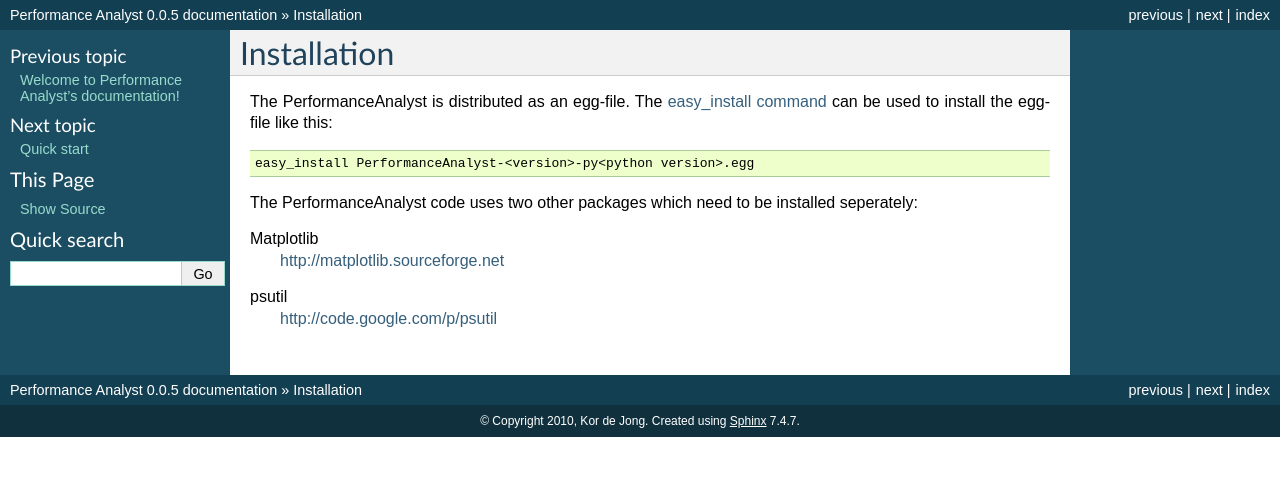
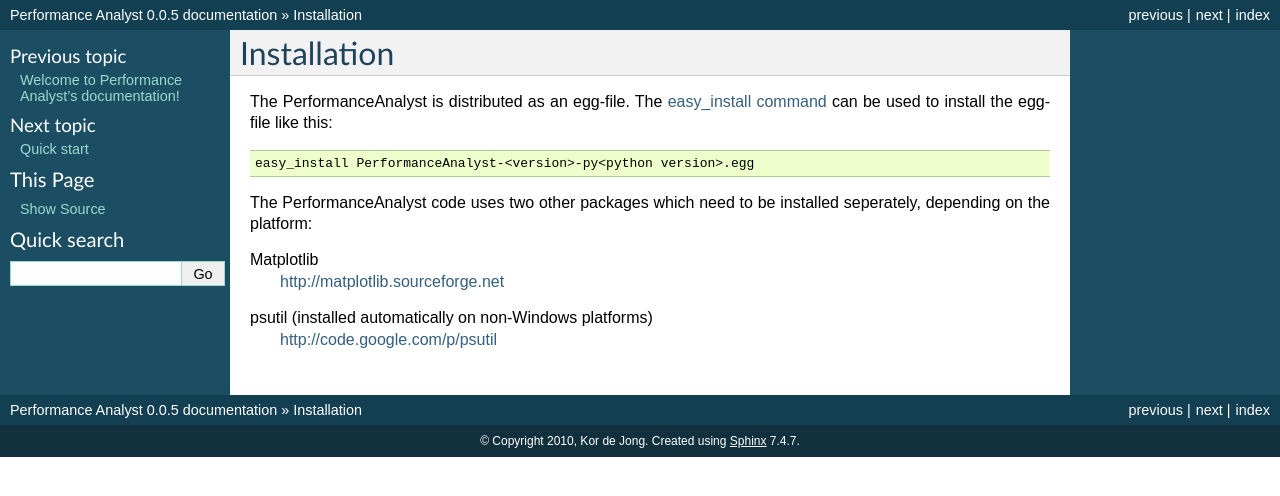
Before and after one commit to pcraster/performance_analyst, a Sphinx documentation site: the page built from Documentation/Installation.rst, in a window 1280 px wide. Shown: the top 496 px of the page. Built offline with Sphinx 7.4.7, drawn with Linux system fonts in a browser that asks for light colours.

Commit message:
Updated docs

```diff
--- a/Documentation/History.rst
+++ b/Documentation/History.rst
@@ -6,8 +6,9 @@
 
 0.0.5 (in development)
 ======================
+- Added TimerLoader.loadTimersFromTimerCase.
 - Fixed bug in documentation generation.
-- Installation of the PerformanceAnalyst won't install psutil anymore, since that doesn't work on Windows. The user has to install the requirements seperately.
+- On Windows, installation of the PerformanceAnalyst won't install psutil and matplotlib anymore, since that doesn't work. The user has to install the requirements separately.
 
 0.0.4
 =====
--- a/Documentation/Installation.rst
+++ b/Documentation/Installation.rst
@@ -10,9 +10,9 @@
 
   easy_install PerformanceAnalyst-<version>-py<python version>.egg
 
-The PerformanceAnalyst code uses two other packages which need to be installed seperately:
+The PerformanceAnalyst code uses two other packages which need to be installed seperately, depending on the platform:
 
 Matplotlib
   http://matplotlib.sourceforge.net
-psutil
+psutil (installed automatically on non-Windows platforms)
   http://code.google.com/p/psutil
--- a/Documentation/Tutorial.rst
+++ b/Documentation/Tutorial.rst
@@ -13,10 +13,10 @@
   loader = pa.TimerLoader.TimerLoader()
 
   pa.SQLiteTimerRunner.SQLiteTimerRunner(
-         databaseName="MyDatabase.sqlite3").run(pa.TimerSuite.TimerSuite([
-    loader.loadTimerFromName("MyModuleTimings.MyModuleTimings"),
+         databaseName="MyDatabase.sqlite3").run(
+    loader.loadTimersFromName("MyModuleTimings.MyModuleTimings"),
     # ... More timer suites ...
-  ]))
+  )
 
 In this case, timer cases are read from the Python module `MyModuleTimings.py`. To simulate a real world example, the sleep function is used to spend some time doing nothing.
 
--- a/Documentation/index.rst
+++ b/Documentation/index.rst
@@ -2,7 +2,11 @@
 ===============================================
 The goal of the Performance Analyst is to allow its users to measure the performance of snippets of Python code and store the results in a database for postprocessing. A :ref:`tool <pa.py>` is supplied which can be used to query and manage the database contents and to create plots of the performance results.
 
-The design and terminology of this package is based on Python’s `unit testing framework <http://docs.python.org/library/unittest.html#module-unittest>`_, so it may be useful to refer to its documentation too.
+The performance is measured by the amount of `CPU time <http://en.wikipedia.org/wiki/CPU_time>`_ (not `wall clock time <http://en.wikipedia.org/wiki/Wall_clock_time>`_) in seconds.
+
+.. note::
+
+   The design and terminology of this package is based on Python’s `unit testing framework <http://docs.python.org/library/unittest.html#module-unittest>`_, so it may be useful to refer to its documentation too.
 
 Contents:
 
```
Also changed, not shown: 1 other file.
